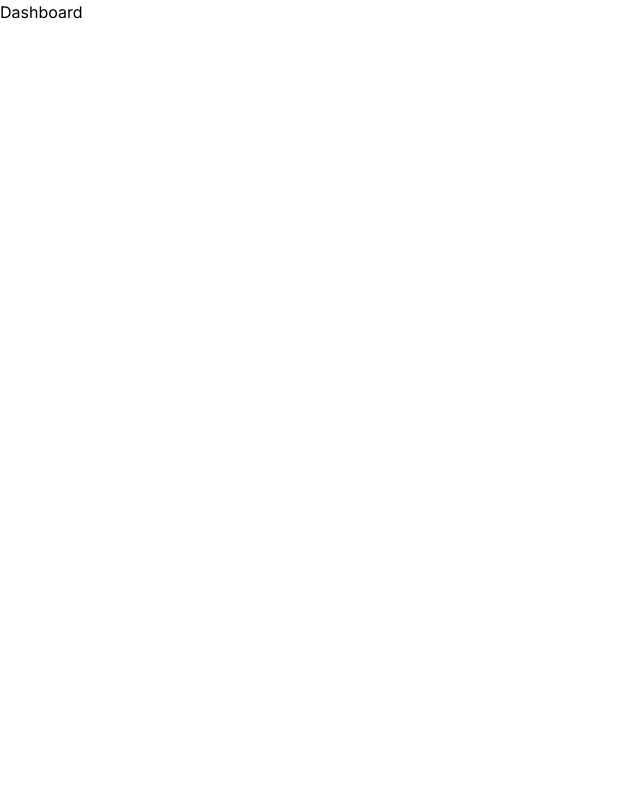
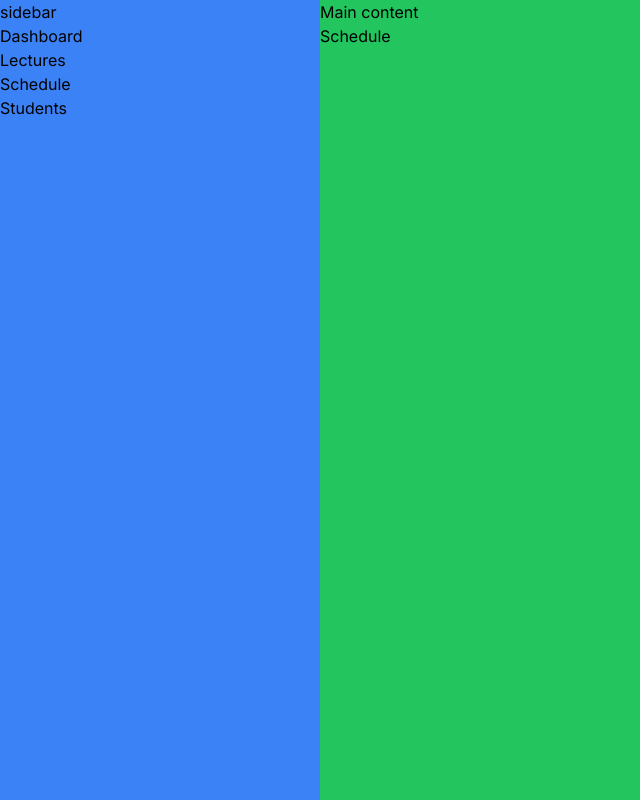
Before and after one commit to andamagodwin/cits, a React (Vite) app: page /schedule in a window 1280 px wide. Shown: the whole page, without its empty margins (0-640 px from the left). Built offline with nearby package versions, Linux system fonts and the light colour scheme.

Commit message:
New: installed the google auth client library and implimented proper routing with react-router-dom

```diff
--- a/package.json
+++ b/package.json
@@ -11,11 +11,13 @@
   },
   "dependencies": {
     "@gsap/react": "^2.1.1",
+    "@react-oauth/google": "^0.12.1",
     "gsap": "^3.12.5",
     "lenis": "^1.1.13",
     "prop-types": "^15.8.1",
     "react": "^18.3.1",
     "react-dom": "^18.3.1",
+    "react-router-dom": "^7.4.1",
     "tailwind-scrollbar": "^3.1.0"
   },
   "devDependencies": {
--- a/src/App.jsx
+++ b/src/App.jsx
@@ -1,7 +1,24 @@
+import { Link,Outlet } from "react-router-dom";
 
 const App = () => {
   return (
-    <h1>Dashboard</h1>
+    <div className="flex w-full h-screen bg-green-500">
+      <div className="w-1/4 bg-blue-500">
+        <h1>sidebar</h1>
+        <ul>
+          <li><Link>Dashboard</Link></li>
+          <li> <Link to="/lectures">Lectures</Link> </li>
+          <li> <Link to="/schedule">Schedule</Link></li>
+          <li>Students</li>
+        </ul>
+      </div>
+      <div>
+        <h1>Main content</h1>
+        <div>
+          <Outlet />
+        </div>
+      </div>
+    </div>
   )
 
 }
--- a/src/main.jsx
+++ b/src/main.jsx
@@ -1,6 +1,12 @@
 
 import { StrictMode } from 'react'
 import { createRoot } from 'react-dom/client'
+import { createBrowserRouter,RouterProvider } from 'react-router-dom';
+import LecturesPage from './pages/dashboard/lecturesPage.jsx';
+import SchedulePage from './pages/dashboard/schedulePage.jsx';
+import LoginPage from './pages/auth/loginPage.jsx';
+import { GoogleOAuthProvider } from '@react-oauth/google';
+
 
 
 /**
@@ -11,8 +17,37 @@ import App from './App.jsx';
 import './index.css';
 
 
+const router = createBrowserRouter([
+  {
+    path: "/",
+    element: <App />,
+    children: [
+      {
+        path: "/lectures",
+        element: <LecturesPage />,
+      },
+      {
+        path: "/schedule",
+        element: <SchedulePage />,
+      },
+    ]
+  },
+  {
+    path: "/login",
+    element: <LoginPage />,
+  },
+]);
+
+const CLIENT_ID = "275545075771-fddi7eh53isj09v22g39403e89sf9oa5.apps.googleusercontent.com"
+
+
 createRoot(document.getElementById('root')).render(
   <StrictMode>
-    <App />
+    <GoogleOAuthProvider clientId={CLIENT_ID}>
+
+      <RouterProvider router={router} />
+
+    </GoogleOAuthProvider>
+    {/* <App /> */}
   </StrictMode>,
 )
--- /dev/null
+++ b/src/pages/auth/loginPage.jsx
@@ -0,0 +1,8 @@
+export default function LoginPage() {
+    return (
+        <div>
+            <h1>Login</h1>
+            <button>Login with Google</button>
+        </div>
+    )
+}
--- /dev/null
+++ b/src/pages/dashboard/lecturesPage.jsx
@@ -0,0 +1,7 @@
+export default function LecturesPage() {
+    return (
+        <div>
+            <h1>Lectures</h1>
+        </div>
+    )
+}
--- /dev/null
+++ b/src/pages/dashboard/schedulePage.jsx
@@ -0,0 +1,7 @@
+export default function SchedulePage() {
+    return (
+        <div>
+            <h1>Schedule</h1>
+        </div>
+    )
+}
```
Also changed, not shown: 1 other file (tests, documents, lock files or other folders).
